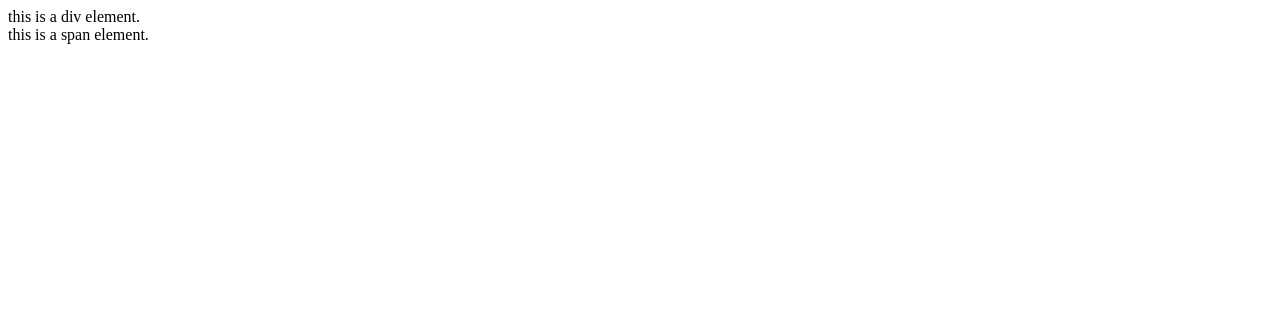
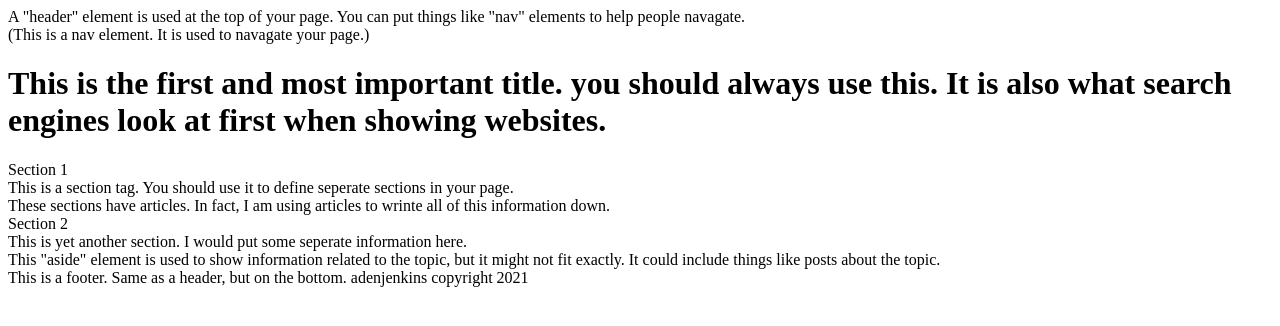
Before and after one commit to IncertUsernameHere/coursera-test, a plain HTML site: page index.html in a window 1280 px wide. Drawn offline with Linux system fonts and the light colour scheme.

Commit message:
about different elements

```diff
--- a/index.html
+++ b/index.html
@@ -5,7 +5,27 @@
 	<title>I love coursera</title>
 </head>
 <body>
-	<div>this is a div element.</div>
-	<span>this is a span element.</span>
+	<header>
+		A "header" element is used at the top of your page. You can put things like "nav" elements to help people navagate.
+		<nav>(This is a nav element. It is used to navagate your page.)</nav>
+	</header>
+	<h1>This is the first and most important title. you should always use this. It is also what search engines look at first when showing websites.</h1>
+	<section>
+		Section 1
+		<article>This is a section tag. You should use it to define seperate sections in your page.</article>
+		<article>These sections have articles. In fact, I am using articles to wrinte all of this information down.</article>
+	</section>
+	<section>
+		Section 2
+		<article>This is yet another section. I would put some seperate information here.</article>
+	</section>
+	<aside>
+		This "aside" element is used to show information related to the topic, but it might not fit exactly. It could include things like posts about the topic.
+	</aside>
+
+	<footer>
+		This is a footer. Same as a header, but on the bottom.
+		adenjenkins copyright 2021
+	</footer>
 </body>
 </html>
```
